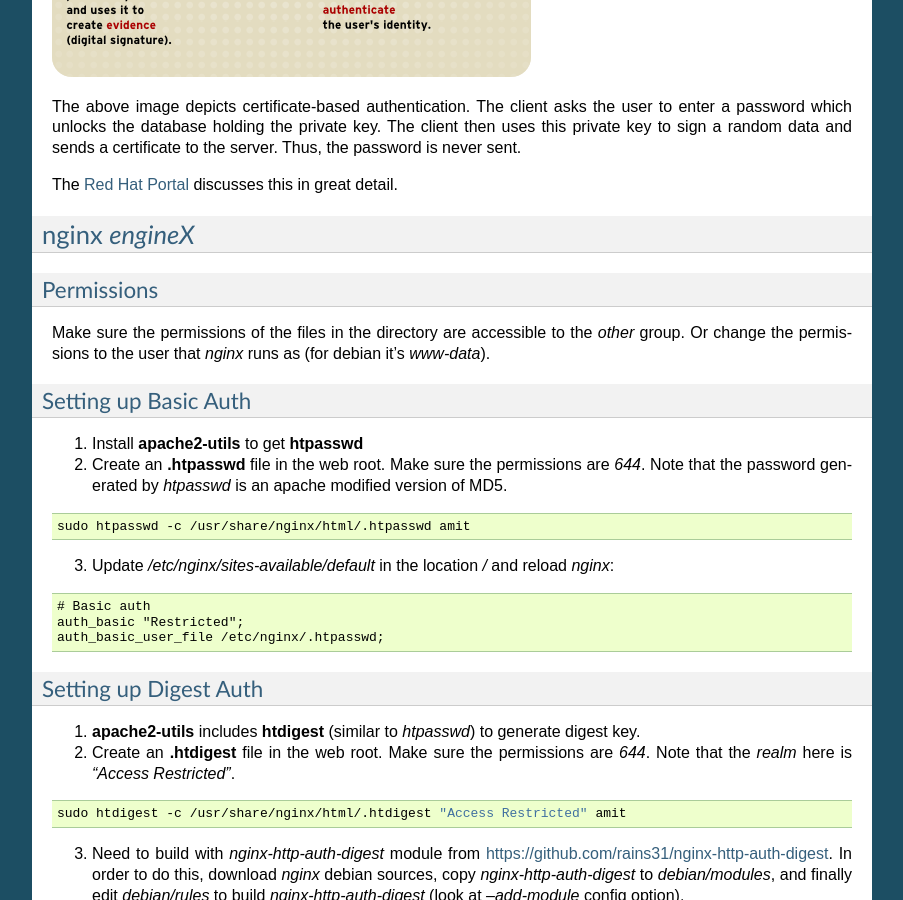
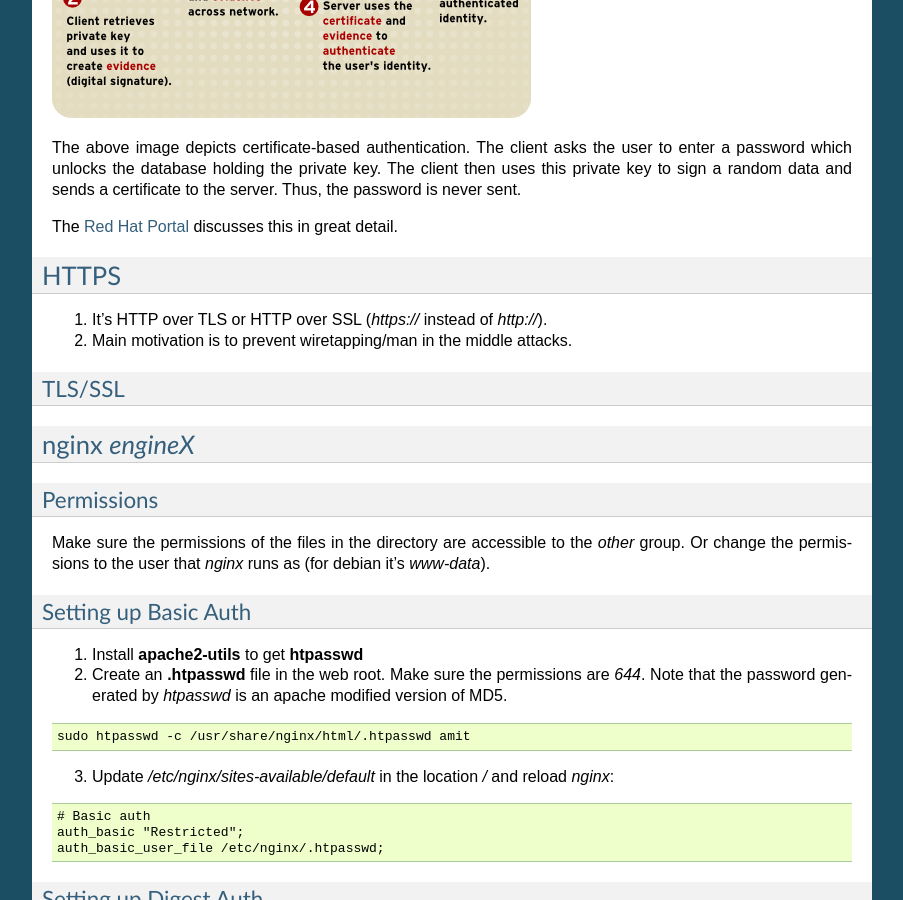
Before and after one commit to amituttam/notes, a Sphinx documentation site: the page built from docs/networking/http.rst, in a window 1280 px wide and 900 px high, scrolled down 11479 px. Shown: the whole window, without its empty margins (198-1101 px from the left). Built offline with Sphinx 7.4.7, drawn with Linux system fonts in a browser that asks for light colours; some of the changed text lies outside the part shown.

Commit message:
Update http.rst
Add section on HTTPS

```diff
--- a/docs/networking/http.rst
+++ b/docs/networking/http.rst
@@ -751,6 +751,16 @@ and sends a certificate to the server. Thus, the password is never sent.
 
 The `Red Hat Portal <https://access.redhat.com/documentation/en-US/Red_Hat_Certificate_System/8.0/html/Deployment_Guide/Introduction_to_Public_Key_Cryptography-Certificates_and_Authentication.html>`_ discusses this in great detail.
 
+
+HTTPS
+-----
+
+#. It's HTTP over TLS or HTTP over SSL (*https://* instead of *http://*).
+#. Main motivation is to prevent wiretapping/man in the middle attacks.
+
+TLS/SSL
+^^^^^^^
+
 nginx `engineX`
 ---------------
 
```
